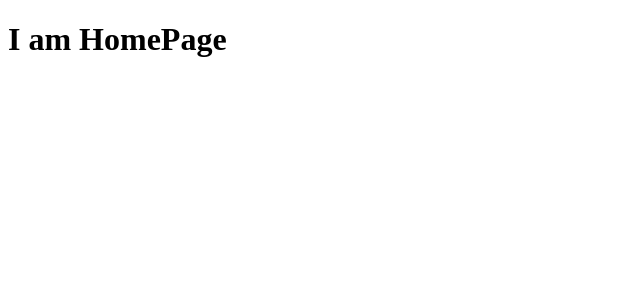
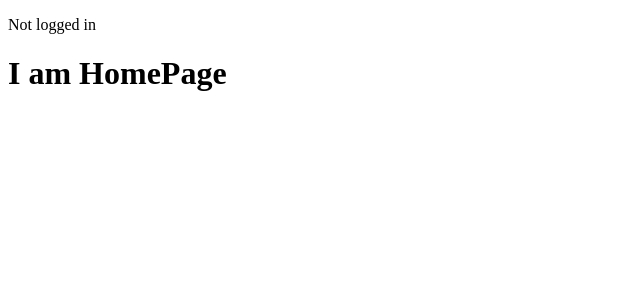
Before and after one commit to Efyx-07/VibrLink, a React (Vite) app: page / in a window 1280 px wide. Shown: the top 300 px of the page, without its empty margins (0-640 px from the left). Built offline with nearby package versions, Linux system fonts and the light colour scheme; no server answers.

Commit message:
settings

```diff
--- a/src/pages/HomePage.tsx
+++ b/src/pages/HomePage.tsx
@@ -1,11 +1,18 @@
+import { useUserStore } from '../stores';
 
 const HomePage = () => {
+    const userStore = useUserStore();
 
     return (
         <div>
+            {userStore.isLoggedIn ? (
+                <p>Logged in</p>
+            ) : (
+                <p>Not logged in</p>
+            )}
             <h1>I am HomePage</h1>
         </div>
-    )
-}
+    );
+};
 
-export default HomePage
+export default HomePage;
--- a/src/stores/index.ts
+++ b/src/stores/index.ts
@@ -1,3 +1,3 @@
 export { default as useGlobalDataStore } from './globalDataStore';
 //export { default as useReleaseStore } from './releaseStore';
-//export { default as useUserStore } from './userStore';
+export { default as useUserStore } from './userStore';
```
